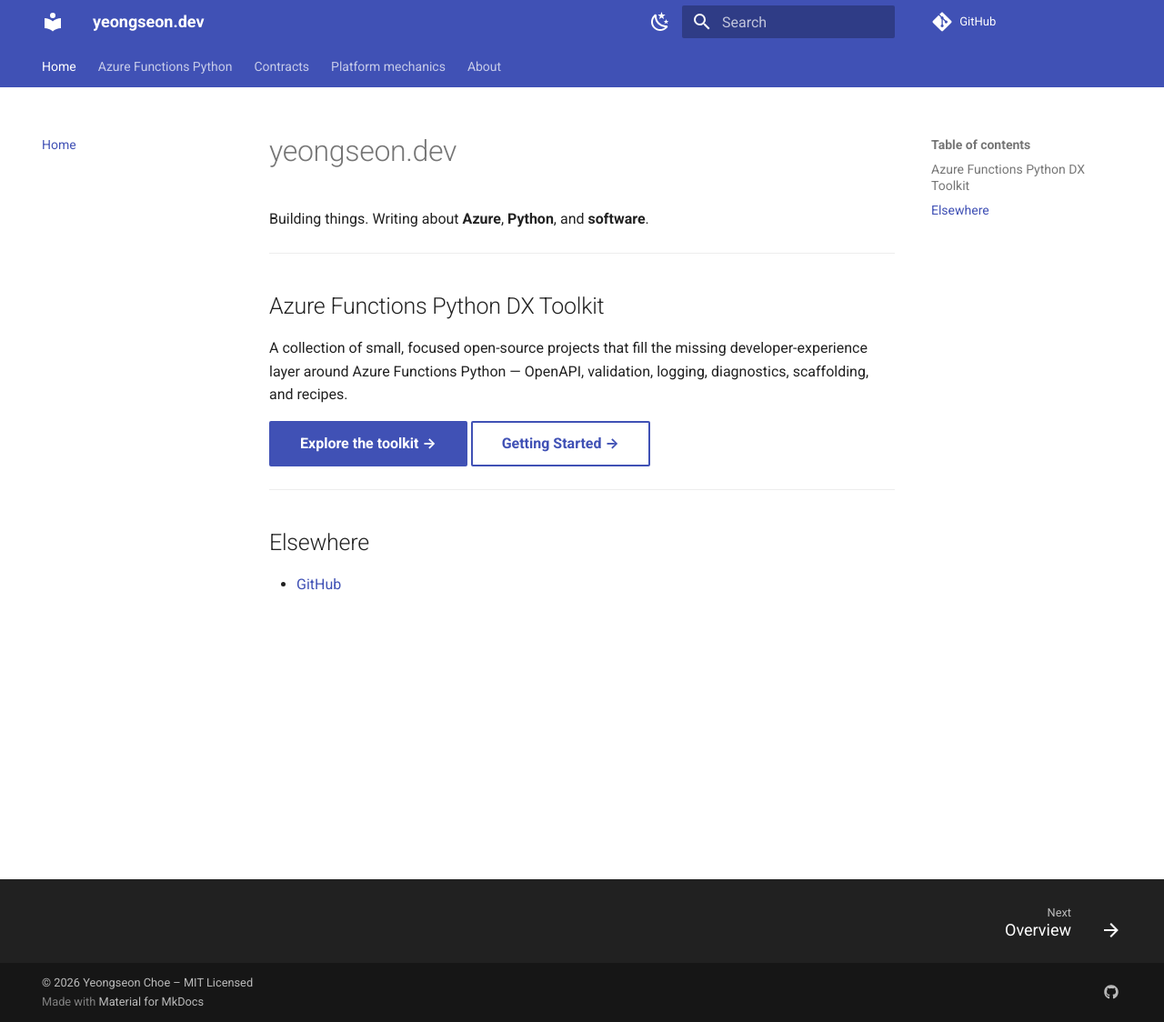
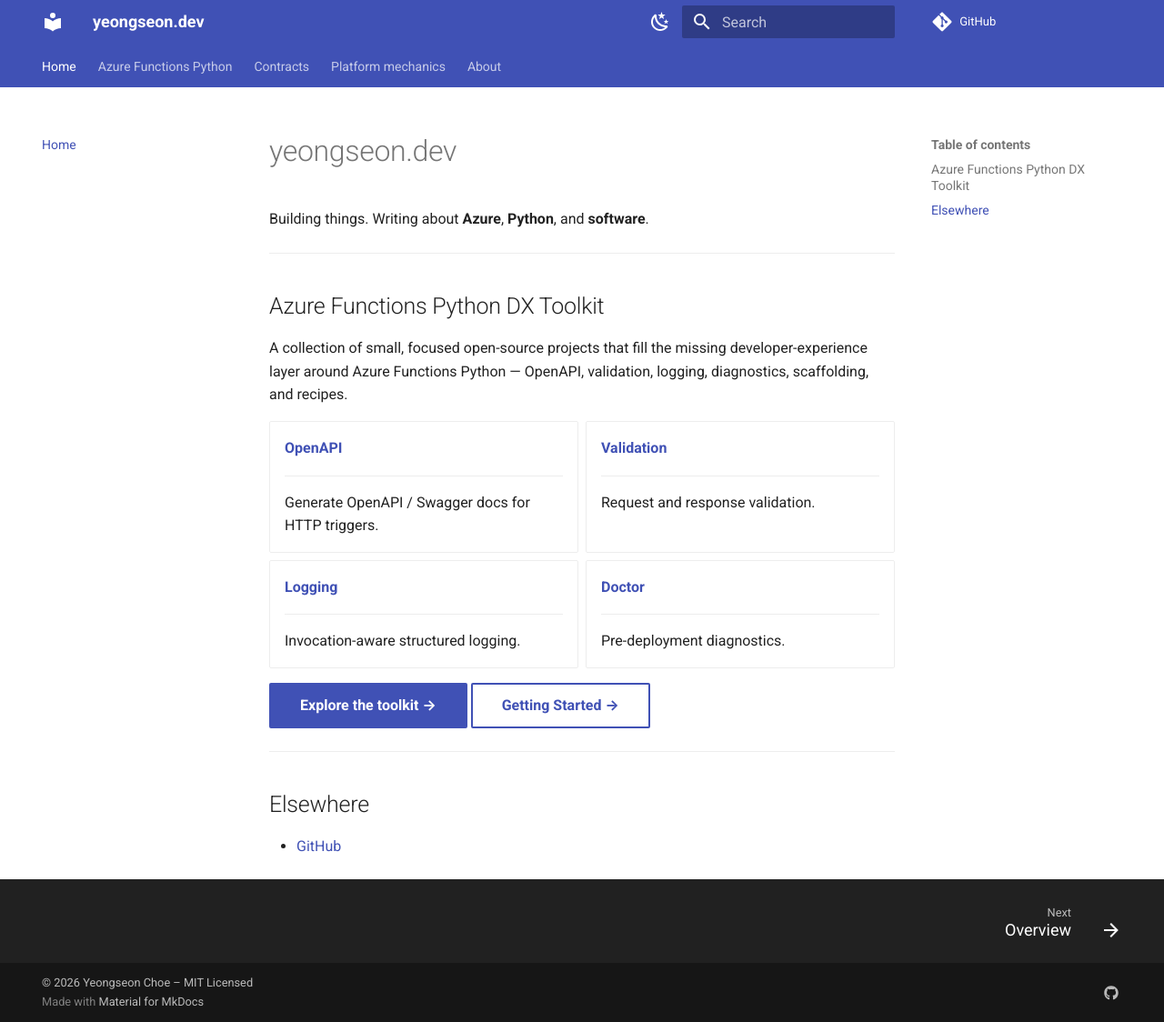
Before and after one commit to yeongseon/yeongseon.github.io, an MkDocs documentation site: the page built from docs/index.md, in a window 1280 px wide and 1124 px high. Shown: the whole window at 91% size. Built offline with MkDocs 1.6.1 and Material for MkDocs 9.7.7, drawn with Linux system fonts in a browser that asks for light colours; comment, search, counter and statistics services are not loaded.

Commit message:
docs(site): add curated tool highlight cards to landing page (#17)
The landing page was sparse — a one-line intro, a blurb, and two buttons —
so visitors saw no concrete entry points to the toolkit on first paint. Add a
Material grid-cards block highlighting the four Usable tools (OpenAPI,
Validation, Logging, Doctor), linking straight to their docs. Enable md_in_html
so the grid renders. This complements (does not duplicate) the full catalog
table on the Overview page.

```diff
--- a/docs/index.md
+++ b/docs/index.md
@@ -14,6 +14,34 @@
 layer around Azure Functions Python — OpenAPI, validation, logging, diagnostics, scaffolding,
 and recipes.
 
+<div class="grid cards" markdown>
+
+-   **[OpenAPI](azure-functions-python/openapi/)**
+
+    ---
+
+    Generate OpenAPI / Swagger docs for HTTP triggers.
+
+-   **[Validation](azure-functions-python/validation/)**
+
+    ---
+
+    Request and response validation.
+
+-   **[Logging](azure-functions-python/logging/)**
+
+    ---
+
+    Invocation-aware structured logging.
+
+-   **[Doctor](azure-functions-python/doctor/)**
+
+    ---
+
+    Pre-deployment diagnostics.
+
+</div>
+
 [Explore the toolkit →](azure-functions-python/index.md){ .md-button .md-button--primary }
 [Getting Started →](azure-functions-python/getting-started.md){ .md-button }
 
--- a/mkdocs.yml
+++ b/mkdocs.yml
@@ -49,6 +49,7 @@
 markdown_extensions:
   - admonition
   - attr_list
+  - md_in_html
   - toc:
       permalink: true
       toc_depth: 3
```
